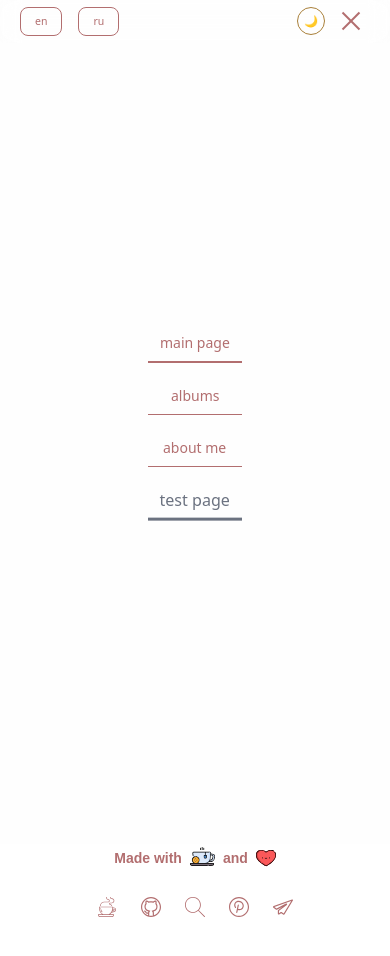
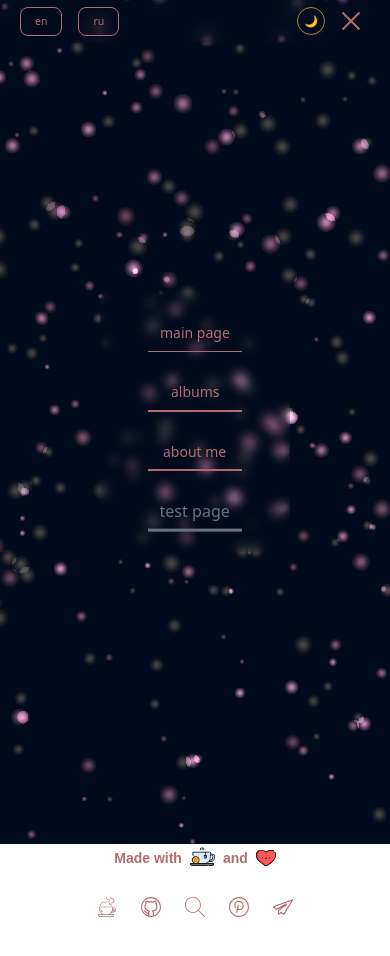
Before and after one commit to Shadowic/blog-react, a React (Vite) app: page /test-page in a window 390 px wide. Both pictures are taken after a click on the button "Открыть меню". Shown: the top 956 px of the page. Built offline with nearby package versions, Linux system fonts and the light colour scheme.

Commit message:
fix:mobile menu styling

```diff
--- a/src/shared/ui/MenuMobile/MenuMobile.module.scss
+++ b/src/shared/ui/MenuMobile/MenuMobile.module.scss
@@ -7,16 +7,27 @@
   justify-content: center;
   align-items: center;
   overflow: hidden;
-  background-color: var(--bg-color);
-  transform: translateX(-100%);
-  transition: transform 0.7s cubic-bezier(0.4, 0, 0.2, 1);
+  opacity: 0;
+  transition: opacity 0.7s cubic-bezier(0.4, 0, 0.2, 1) 0.5s;
+  &__nav {
+    backdrop-filter: blur(5px);
+    padding: 22px 48px;
+    border-radius: 5px;
+    opacity: 0;
+    transition: opacity 0.7s cubic-bezier(0.4, 0, 0.2, 1);
+  }
   &.open {
-    transform: translateX(0);
+    opacity: 1;
+    transition-delay: 0s;
+    .menuMobile__nav {
+      opacity: 1;
+      transition-delay: 0.4s;
+    }
   }
   &__list {
     display: flex;
     flex-direction: column;
-    gap: 1rem;
+    gap: 1.5rem;
   }
   &__list__item {
     padding: 8px 12px 8px;
--- a/src/shared/ui/MenuMobile/MenuMobile.tsx
+++ b/src/shared/ui/MenuMobile/MenuMobile.tsx
@@ -3,6 +3,7 @@ import { FC, useEffect } from 'react';
 import { NavLink } from 'react-router-dom';
 import { useTranslation } from 'react-i18next';
 import styles from './MenuMobile.module.scss';
+import {ParticlesBackground} from "../ParticlesBackground";
 
 interface MenuMobileProps {
     isOpen: boolean;
@@ -62,7 +63,8 @@ export const MenuMobile: FC<MenuMobileProps> = ({
 
     return (
         <div className={`${styles.menuMobile} ${isOpen ? styles.open : ''}`}>
-            <nav>
+            <ParticlesBackground />
+            <nav className={styles.menuMobile__nav}>
                 <ul className={styles.menuMobile__list}>
                     {navItems.map((item) => (
                         <li
```
